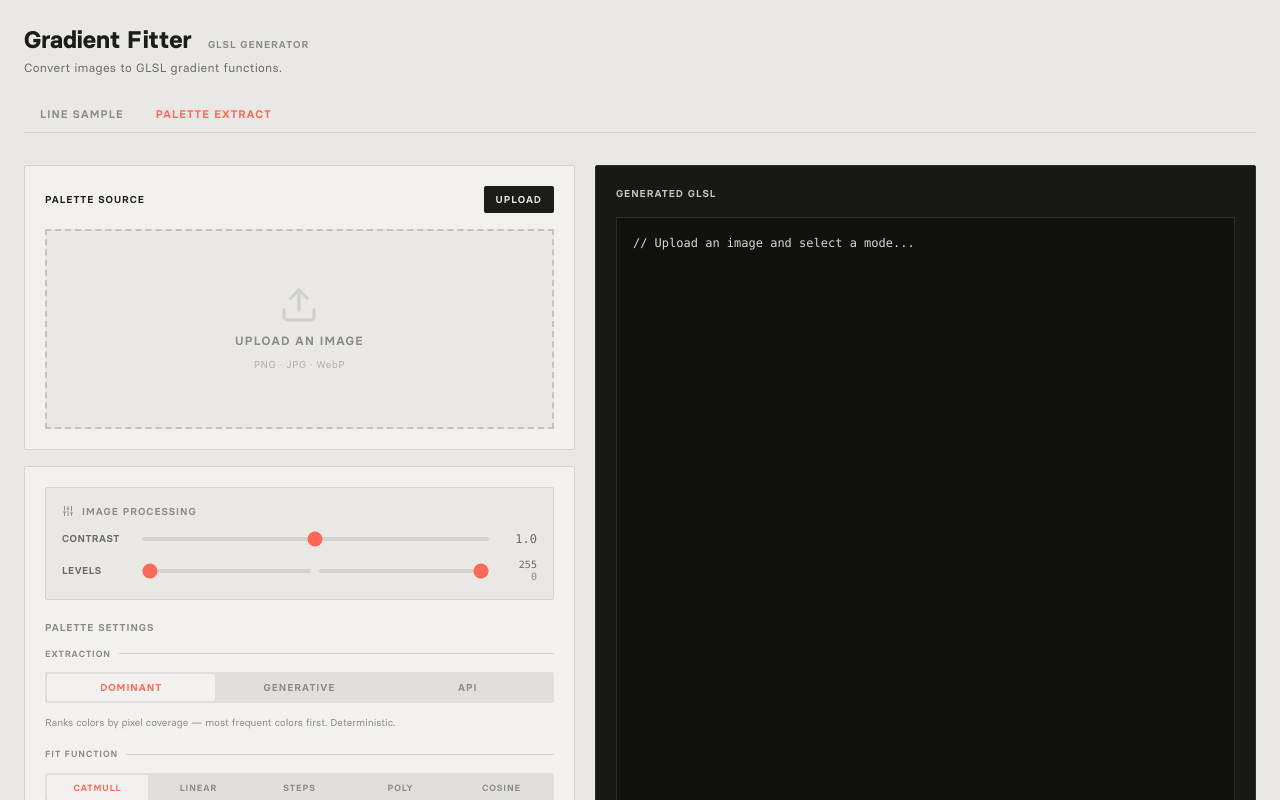
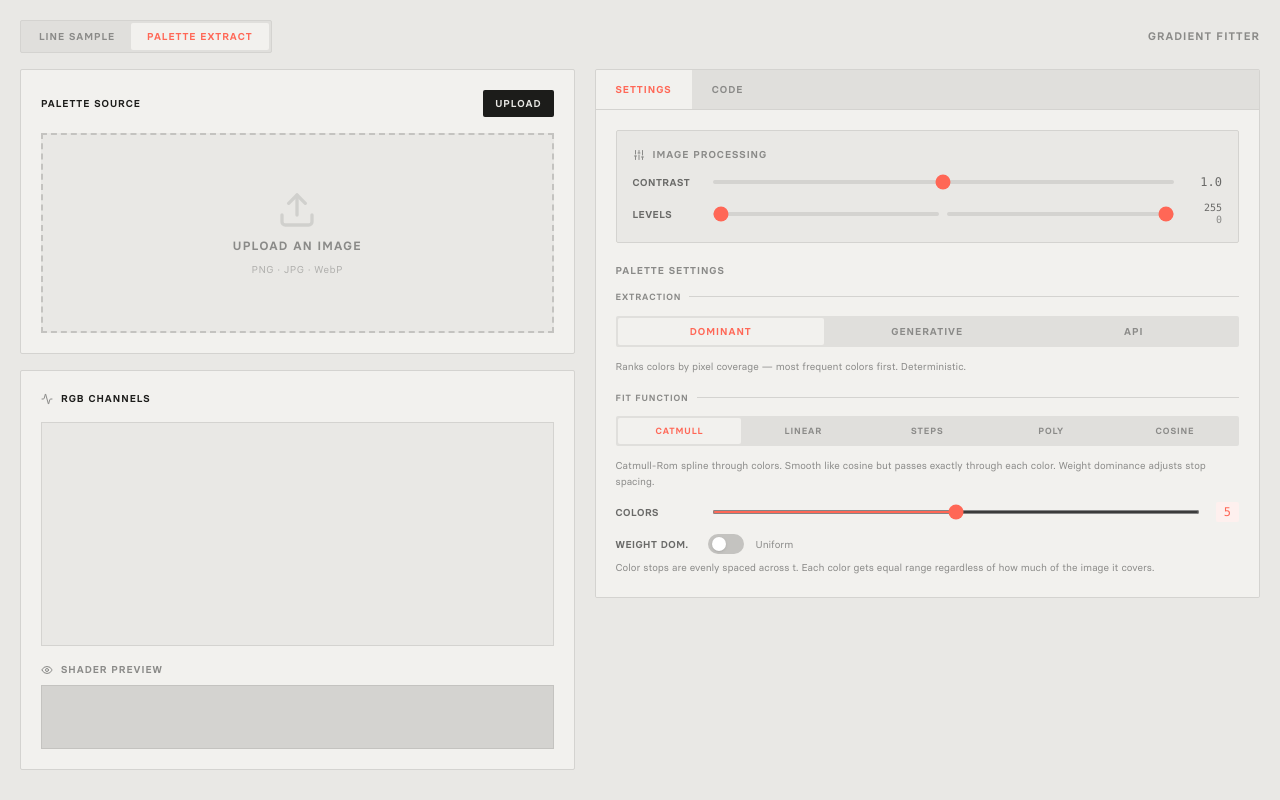
Before and after one commit to bhoffmann93/gradient-fitter, a React (Vite) app: page / in a window 1280 px wide. Both pictures are taken after a click on the button "PALETTE EXTRACT". Shown: the top 800 px of the page. Built offline with nearby package versions, Linux system fonts and the light colour scheme.

Commit message:
Ui refactor

```diff
--- a/src/App.jsx
+++ b/src/App.jsx
@@ -18,6 +18,7 @@ import CodePanel from './components/CodePanel.jsx';
 const App = () => {
   const [imageSrc, setImageSrc] = React.useState(null);
   const [appMode, setAppMode] = React.useState('line');
+  const [rightTab, setRightTab] = React.useState('settings');
 
   const [fitMode, setFitMode] = React.useState(DEFAULTS.fitMode);
   const [degree, setDegree] = React.useState(DEFAULTS.degree);
@@ -270,38 +271,30 @@ const App = () => {
     }
   }, [appMode]);
 
-  const modeTab = (id, label) => (
+  return (
+    <div className="min-h-screen bg-[var(--bg)] text-[var(--text)] p-4 md:p-5">
+      <div className="max-w-[1500px] mx-auto">
+
+        <div className="flex items-center justify-between mb-4">
+          <div className="flex bg-[var(--surface-muted)] p-0.5 rounded-sm border border-[var(--border)]">
+            {[['line', 'Line Sample'], ['palette', 'Palette Extract']].map(([id, label]) => (
               <button
                 key={id}
                 onClick={() => setAppMode(id)}
-      className={`flex items-center gap-2 px-4 py-2.5 text-[11px] font-semibold tracking-widest uppercase transition-all border-b-2 -mb-px ${
+                className={`px-4 py-1.5 text-[10px] rounded-sm font-semibold tracking-widest uppercase transition-all ${
                   appMode === id
-          ? 'border-[var(--accent)] text-[var(--accent)]'
-          : 'border-transparent text-[var(--text-muted)] hover:text-[var(--text)]'
+                    ? 'bg-[var(--surface)] text-[var(--accent)]'
+                    : 'text-[var(--text-muted)] hover:text-[var(--text)]'
                 }`}
               >
                 {label}
               </button>
-  );
-
-  return (
-    <div className="min-h-screen bg-[var(--bg)] text-[var(--text)] p-4 md:p-6">
-      <div className="max-w-[1500px] mx-auto">
-        <header className="mb-8">
-          <div className="flex items-baseline gap-4">
-            <h1 className="text-2xl font-bold text-[var(--text)] tracking-normal">Gradient Fitter</h1>
-            <span className="text-[10px] text-[var(--text-muted)] font-semibold tracking-widest uppercase">
-              GLSL Generator
+            ))}
+          </div>
+          <span className="text-[11px] font-semibold tracking-widest text-[var(--text-muted)] uppercase select-none">
+            Gradient Fitter
           </span>
         </div>
-          <p className="text-[var(--text-secondary)] mt-1 text-xs tracking-wide">
-            Convert images to GLSL gradient functions.
-          </p>
-          <div className="flex border-b border-[var(--border)] mt-5 gap-0">
-            {modeTab('line', 'Line Sample')}
-            {modeTab('palette', 'Palette Extract')}
-          </div>
-        </header>
 
         <div className="grid grid-cols-1 lg:grid-cols-[1fr_1.2fr] gap-5 items-start">
           <div className="space-y-4 min-w-0">
@@ -315,8 +308,28 @@ const App = () => {
               onMouseMove={handleMouseMove}
               onMouseUp={handleMouseUp}
             />
+            <GraphPanel graphRef={graphRef} shaderCanvasRef={shaderCanvasRef} />
+          </div>
 
-            <div className="bg-[var(--surface)] p-5 border border-[var(--border)] rounded-sm">
+          <div className="min-w-0 border border-[var(--border)] rounded-sm overflow-hidden">
+            <div className="flex bg-[var(--surface-muted)] border-b border-[var(--border)]">
+              {[['settings', 'Settings'], ['code', 'Code']].map(([id, label]) => (
+                <button
+                  key={id}
+                  onClick={() => setRightTab(id)}
+                  className={`px-5 py-3 text-[10px] font-semibold tracking-widest uppercase transition-all border-r border-[var(--border)] last:border-r-0 ${
+                    rightTab === id
+                      ? 'bg-[var(--surface)] text-[var(--accent)]'
+                      : 'text-[var(--text-muted)] hover:text-[var(--text)] hover:bg-[var(--surface)]'
+                  }`}
+                >
+                  {label}
+                </button>
+              ))}
+            </div>
+
+            {rightTab === 'settings' && (
+              <div className="bg-[var(--surface)] p-5 min-h-[480px]">
                 <div className="space-y-5">
                   {appMode === 'line' && (
                     <LineModeSettings
@@ -350,11 +363,12 @@ const App = () => {
                   )}
                 </div>
               </div>
+            )}
 
-            <GraphPanel graphRef={graphRef} shaderCanvasRef={shaderCanvasRef} />
+            {rightTab === 'code' && (
+              <CodePanel glslCode={glslCode} status={status} error={error} />
+            )}
           </div>
-
-          <CodePanel glslCode={glslCode} status={status} error={error} />
         </div>
       </div>
     </div>
--- a/src/components/CodePanel.jsx
+++ b/src/components/CodePanel.jsx
@@ -2,12 +2,13 @@ import React from 'react';
 import { RefreshCw, AlertCircle } from 'lucide-react';
 
 const CodePanel = ({ glslCode, status, error }) => (
-  <div className="min-w-0 lg:self-stretch">
-    <div className="bg-[var(--code-bg)] text-[var(--code-text)] p-5 rounded-sm h-full flex flex-col overflow-hidden w-full border border-[var(--code-border)]">
+  <div className="bg-[var(--code-bg)] text-[var(--code-text)] p-5 flex flex-col min-h-[480px]">
     <div className="flex justify-between items-center mb-4">
-        <h2 className="font-semibold text-[var(--code-text-strong)] text-[10px] uppercase tracking-widest flex items-center gap-2">
-          Generated GLSL
-        </h2>
+      {status === 'processing' ? (
+        <div className="flex items-center gap-2 text-[11px] text-[var(--accent)]">
+          <RefreshCw className="w-3 h-3 animate-spin" /> Processing…
+        </div>
+      ) : <span />}
       {glslCode && (
         <button
           onClick={() => navigator.clipboard.writeText(glslCode)}
@@ -17,12 +18,6 @@ const CodePanel = ({ glslCode, status, error }) => (
         </button>
       )}
     </div>
-
-      {status === 'processing' && (
-        <div className="mb-3 flex items-center gap-2 text-[11px] text-[var(--accent)]">
-          <RefreshCw className="w-3 h-3 animate-spin" /> Processing…
-        </div>
-      )}
 
     <div className="flex-1 font-mono text-xs leading-relaxed overflow-x-auto whitespace-pre bg-[var(--code-surface)] p-4 border border-[var(--code-border)] w-full min-w-0">
       {glslCode || '// Upload an image and select a mode...'}
@@ -34,7 +29,6 @@ const CodePanel = ({ glslCode, status, error }) => (
       </div>
     )}
   </div>
-  </div>
 );
 
 export default CodePanel;
--- a/src/components/ImagePanel.jsx
+++ b/src/components/ImagePanel.jsx
@@ -22,7 +22,7 @@ const ImagePanel = ({
       </label>
     </div>
 
-    <div className="relative flex justify-center items-center bg-[var(--bg)] border-2 border-dashed border-[var(--border-strong)] overflow-hidden min-h-[200px] select-none">
+    <div className="relative flex justify-center items-center bg-[var(--bg)] border-2 border-dashed border-[var(--border-strong)] overflow-hidden min-h-[200px] max-h-[380px] select-none">
       {!imageSrc && (
         <div className="text-[var(--text-muted)] flex flex-col items-center gap-2 pointer-events-none">
           <Upload className="w-10 h-10 opacity-25" />
@@ -33,7 +33,7 @@ const ImagePanel = ({
       <canvas ref={canvasRef} className="hidden" />
       <canvas
         ref={uiCanvasRef}
-        className={`max-w-full touch-none ${!imageSrc ? 'hidden' : 'block'} ${appMode === 'line' ? 'cursor-crosshair' : 'cursor-default'}`}
+        className={`max-w-full max-h-[380px] object-contain touch-none ${!imageSrc ? 'hidden' : 'block'} ${appMode === 'line' ? 'cursor-crosshair' : 'cursor-default'}`}
         onMouseDown={onMouseDown}
         onMouseMove={onMouseMove}
         onMouseUp={onMouseUp}
--- a/src/components/PaletteModeSettings.jsx
+++ b/src/components/PaletteModeSettings.jsx
@@ -172,20 +172,27 @@ const PaletteModeSettings = ({
     {paletteFitMode === 'cosine' && (
       <div className="flex items-center gap-3">
         <label className="text-[10px] font-semibold text-[var(--text-secondary)] w-20 uppercase tracking-wider">Lock freq</label>
-        <Toggle on={lockFrequency} onToggle={() => setLockFrequency((v) => !v)} labelOn="Integer c" labelOff="Free float c" />
+        <Toggle on={lockFrequency} onToggle={() => setLockFrequency((v) => !v)} labelOn="Locked" labelOff="Free" />
         <span className="text-[10px] text-[var(--text-muted)]">
-          {lockFrequency ? 'Integer c (perfect loop)' : 'Free float c'}
+          {lockFrequency ? 'Locked — gradient loops perfectly' : 'Free — more accurate fit, may not loop'}
         </span>
       </div>
     )}
 
     {(paletteFitMode === 'linear' || paletteFitMode === 'catmull') && paletteMethod !== 'api' && (
-      <div className="flex items-center gap-3">
-        <label className="text-[10px] font-semibold text-[var(--text-secondary)] w-20 uppercase tracking-wider">Weight dom.</label>
-        <Toggle on={weightDominance} onToggle={() => setWeightDominance((v) => !v)} labelOn="t ∝ area" labelOff="Uniform t" />
-        <span className="text-[10px] text-[var(--text-muted)]">
-          {weightDominance ? 't ∝ area' : 'Uniform t'}
-        </span>
+      <div className="space-y-1.5">
+        <div className="flex items-center gap-3">
+          <label className="text-[10px] font-semibold text-[var(--text-secondary)] w-20 uppercase tracking-wider">Weight dom.</label>
+          <Toggle on={weightDominance} onToggle={() => setWeightDominance((v) => !v)} labelOn="Weighted" labelOff="Uniform" />
+          <span className="text-[10px] text-[var(--text-muted)]">
+            {weightDominance ? 'Weighted' : 'Uniform'}
+          </span>
+        </div>
+        <p className="text-[10px] text-[var(--text-muted)] leading-relaxed">
+          {weightDominance
+            ? 'Color stops are spaced by pixel area — dominant colors occupy a wider t-range, so they appear more in the gradient.'
+            : 'Color stops are evenly spaced across t. Each color gets equal range regardless of how much of the image it covers.'}
+        </p>
       </div>
     )}
 
```
Lines whose indentation alone changed are shown as unchanged.
